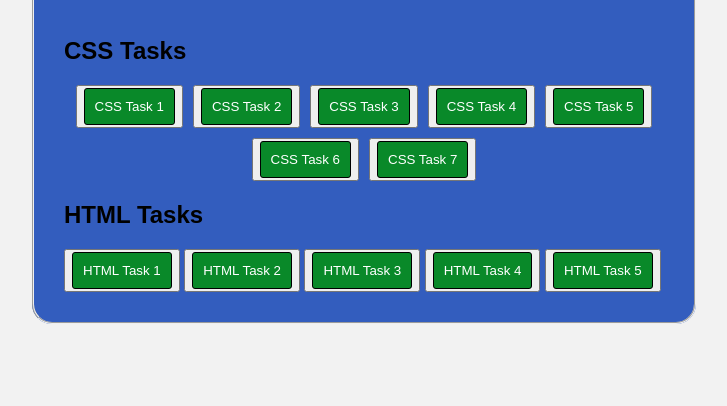
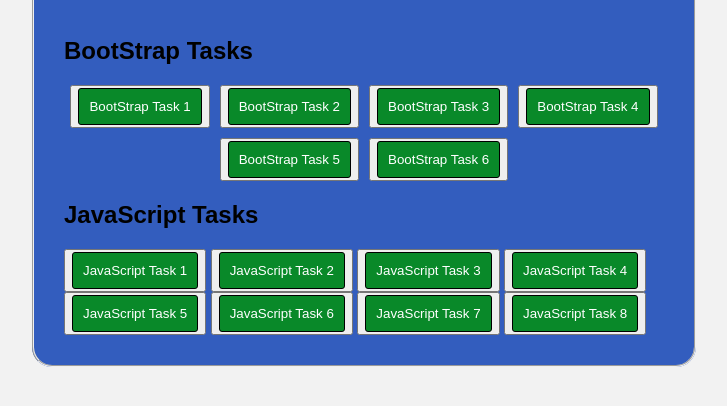
Before and after one commit to madhuri04m/Tasks, a plain HTML site: page index.html in a window 1280 px wide. Shown: the part 450-856 px from the top of the page, without its empty margins (276-1003 px from the left). Drawn offline with Linux system fonts and the light colour scheme.

Commit message:
Add files via upload

```diff
--- a/index.html
+++ b/index.html
@@ -119,23 +119,25 @@ fieldset {
         <p><strong>University:</strong> VIT-AP </p>
     </div>
     <h1>Task Index</h1>
-    <h2>CSS Tasks</h2>
+    <h2>BootStrap Tasks</h2>
     <div class="task-buttons">
         <button type="task-button">
-        <a href="css task1.html">CSS Task 1</a></button>
-        <button type="task-button"> <a href="css task2.html">CSS Task 2</a></button>
-        <button type="task-button"><a href="css task3.html">CSS Task 3</a></button>
-        <button type="task-button"> <a href="css task4.html">CSS Task 4</a></button>
-        <button type="task-button"><a href="css task5.html">CSS Task 5</a></button>
-        <button type="task-button"><a href="css task6.html">CSS Task 6</a></button>
-        <button type="task-button"><a href="css task7.html">CSS Task 7</a></button>
+        <a href=" bs-task-1.html">BootStrap Task 1</a></button>
+        <button type="task-button"> <a href="bs-task-2.html">BootStrap Task 2</a></button>
+        <button type="task-button"><a href="bs-task-3.html">BootStrap Task 3</a></button>
+        <button type="task-button"> <a href="bs-task-4.html">BootStrap Task 4</a></button>
+        <button type="task-button"><a href="bs-task-5.html">BootStrap Task 5</a></button>
+        <button type="task-button"><a href="bs-task-6.html">BootStrap Task 6</a></button>
     </div>
-    <h2>HTML Tasks</h2>
-    <button type="task-button"><a href="task1.html">HTML Task 1</a></button>
-    <button type="task-button"><a href="task2.html">HTML Task 2</a></button>
-    <button type="task-button"><a href="task3.html">HTML Task 3</a></button>
-    <button type="task-button"><a href="task4.html">HTML Task 4</a></button>
-    <button type="task-button"><a href="task5.html">HTML Task 5</a></button>
+    <h2>JavaScript Tasks</h2>
+    <button type="task-button"><a href="js-task-1.html">JavaScript Task 1</a></button>
+    <button type="task-button"><a href="js-task-2.html">JavaScript Task 2</a></button>
+    <button type="task-button"><a href="js-task-3.html">JavaScript Task 3</a></button>
+    <button type="task-button"><a href="js-task-4.html">JavaScript Task 4</a></button>
+    <button type="task-button"><a href="js-task-5.html">JavaScript Task 5</a></button>
+	 <button type="task-button"><a href="js-task-6.html">JavaScript Task 6</a></button>
+	  <button type="task-button"><a href="js-task-7.html">JavaScript Task 7</a></button>
+	   <button type="task-button"><a href="js-task-8.html">JavaScript Task 8</a></button>
 </fieldset>
 </body>
 </html>
```
